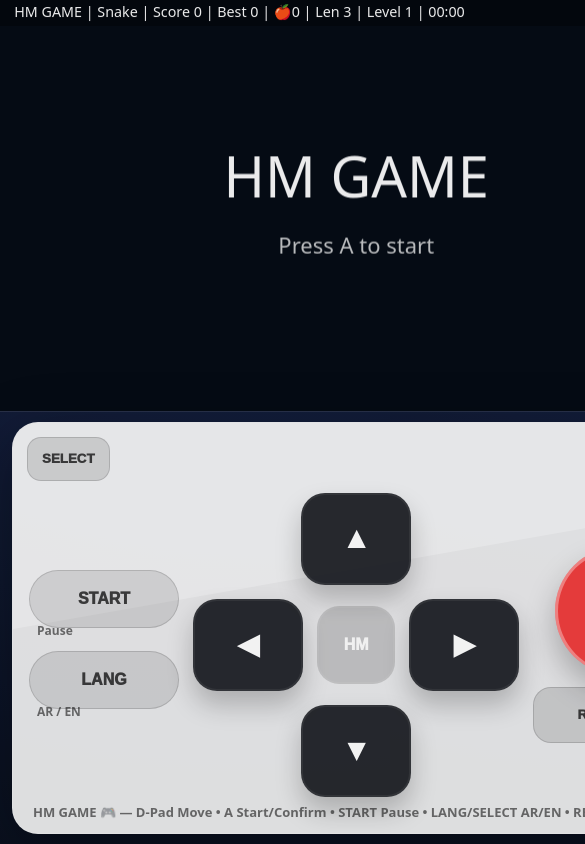
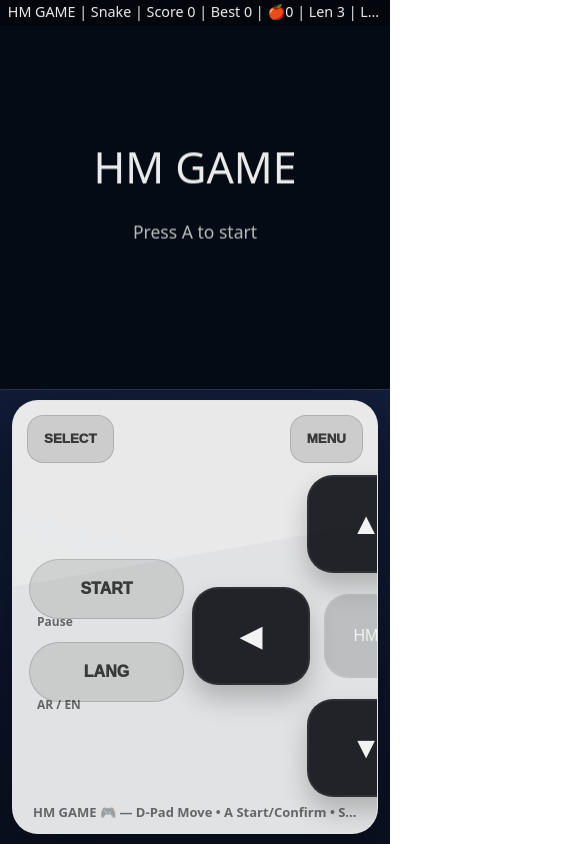
Before and after one commit to romojask/HM-GAME, a plain HTML site: page index.html in a window 390 px wide. Shown: the top 844 px of the page, 585 px wide, since content can reach past the window. Drawn offline with Linux system fonts and the light colour scheme.

Commit message:
Update index.html

```diff
--- a/index.html
+++ b/index.html
@@ -12,36 +12,43 @@
       --txt: rgba(255,255,255,.92);
       --line: rgba(255,255,255,.14);
 
-      --padBase: rgba(240,240,240,.92);
-      --padDark: rgba(22,24,30,.92);
+      --padBase: rgba(240,240,240,.94);
+      --padDark: rgba(22,24,30,.94);
       --shadow: rgba(0,0,0,.35);
 
       --A:#e43b3b;
 
-      /* ✅ تحكم سريع بتقسيم الصفحة (أكبر للشاشة) */
-      --gamePart: 58;
-      --padPart: 42;
+      /* ✅ خليه أكبر للعبة (بدون ما نخفي الأزرار) */
+      --gamePart: 62;
+      --padPart: 38;
+
+      /* ✅ سيتحدد من JS: 1% من الارتفاع الحقيقي */
+      --vh: 1vh;
     }
 
     *{box-sizing:border-box}
     html,body{height:100%}
+
     body{
       margin:0;
       font-family: system-ui, -apple-system, Segoe UI, Roboto, Arial;
       background: radial-gradient(1200px 900px at 70% 15%, #1b2a55, var(--bg));
       color:var(--txt);
+
+      /* ✅ لا نسمح بسكرول يسبب قص/إخفاء عناصر */
       overflow:hidden;
+      overscroll-behavior: none;
+
       -webkit-tap-highlight-color: transparent;
       touch-action: manipulation;
     }
 
-    /* ✅ أفضل تعامل مع شريط المتصفح في الموبايل */
+    /* ✅ أهم إصلاح: ارتفاع التطبيق = ارتفاع مرئي حقيقي */
     .app{
-      height: 100svh;
-      height: 100dvh;
-      min-height: 100vh;
+      height: calc(var(--vh) * 100);
       display:grid;
       grid-template-rows: calc(var(--gamePart) * 1fr) calc(var(--padPart) * 1fr);
+      min-height: 0;
     }
 
     /* ======= شاشة اللعبة ======= */
@@ -70,6 +77,7 @@
       padding: 10px 12px;
       padding-bottom: calc(10px + env(safe-area-inset-bottom));
       background: rgba(0,0,0,.12);
+      overflow:hidden;
     }
 
     .padBody{
@@ -86,6 +94,7 @@
       display:flex;
       flex-direction:column;
       justify-content:space-between;
+      min-height: 0;
     }
     .padBody:before{
       content:"";
@@ -101,11 +110,13 @@
       cursor:pointer;
       user-select:none;
       -webkit-user-select:none;
-      touch-action:none; /* ✅ يقلل تأخر/سلوك التمرير أثناء الضغط */
+
+      /* ✅ يقلل تأخر/تداخل المتصفح */
+      touch-action:none;
     }
     .btn:active{ transform: translateY(1px); }
 
-    /* شريط علوي صغير داخل يد التحكم */
+    /* أعلى يد التحكم */
     .padTop{
       z-index:1;
       display:flex;
@@ -115,26 +126,27 @@
       padding: 2px 2px 6px 2px;
     }
     .smallBtn{
-      height: 44px;
-      padding: 0 14px;
-      border-radius: 14px;
+      height: 48px;
+      padding: 0 16px;
+      border-radius: 16px;
       background: rgba(0,0,0,.12);
       border: 1px solid rgba(0,0,0,.14);
       font-weight: 1000;
       color: rgba(0,0,0,.72);
     }
 
-    /* ✅ أهم شيء: D-PAD في الوسط وكبير */
+    /* ✅ D-PAD في الوسط + كبير */
     .padMain{
       z-index:1;
       display:grid;
-      grid-template-columns: 1fr 1.2fr 1fr; /* الوسط أكبر */
+      grid-template-columns: 1fr 1.35fr 1fr; /* الوسط أكبر */
       align-items:center;
       gap: 10px;
       padding: 6px 0;
+      min-height: 0;
     }
 
-    /* يسار: SELECT/START على الهامش */
+    /* يسار: أزرار جانبية */
     .sideLeft{
       display:grid;
       justify-items:start;
@@ -142,8 +154,8 @@
       padding-left: 4px;
     }
     .pill{
-      width: 165px;
-      height: 62px;
+      width: 170px;
+      height: 64px;
       border-radius: 999px;
       background: rgba(0,0,0,.10);
       border: 1px solid rgba(0,0,0,.14);
@@ -159,7 +171,7 @@
       padding-left: 8px;
     }
 
-    /* الوسط: D-PAD عملاق */
+    /* وسط: D-PAD عملاق */
     .dpad{
       display:grid;
       justify-items:center;
@@ -171,27 +183,27 @@
       align-items:center;
     }
     .padBtn{
-      width: 122px;
-      height: 102px;
-      border-radius: 24px;
+      width: 132px;
+      height: 110px;
+      border-radius: 26px;
       background: var(--padDark);
       color: rgba(255,255,255,.94);
-      font-weight: 1000;
-      font-size: 30px;
+      font-weight: 1100;
+      font-size: 32px;
       box-shadow: inset 0 0 0 2px rgba(255,255,255,.06), 0 14px 26px rgba(0,0,0,.22);
     }
     .centerDot{
-      width: 86px;
-      height: 86px;
-      border-radius: 22px;
+      width: 92px;
+      height: 92px;
+      border-radius: 24px;
       background: rgba(0,0,0,.16);
       color: rgba(255,255,255,.78);
-      font-weight: 1000;
+      font-weight: 1100;
       font-size: 16px;
       box-shadow: inset 0 0 0 2px rgba(255,255,255,.05);
     }
 
-    /* يمين: A كبير + Restart على الهامش */
+    /* يمين: A كبير + Restart */
     .sideRight{
       display:grid;
       justify-items:end;
@@ -199,22 +211,22 @@
       padding-right: 4px;
     }
     .A{
-      width: 138px;
-      height: 138px;
+      width: 148px;
+      height: 148px;
       border-radius: 999px;
       background: var(--A);
       color: rgba(255,255,255,.95);
-      font-weight: 1100;
-      font-size: 30px;
+      font-weight: 1200;
+      font-size: 32px;
       box-shadow: inset 0 0 0 3px rgba(255,255,255,.35), 0 16px 30px rgba(0,0,0,.25);
     }
     .restart{
-      width: 165px;
-      height: 56px;
+      width: 170px;
+      height: 58px;
       border-radius: 18px;
       background: rgba(0,0,0,.12);
       border: 1px solid rgba(0,0,0,.14);
-      font-weight: 1000;
+      font-weight: 1100;
       color: rgba(0,0,0,.72);
     }
 
@@ -230,28 +242,33 @@
       padding: 0 8px;
     }
 
-    /* موبايلات أصغر: قلل قليلًا لكن يبقى كبير */
+    /* ✅ للشاشات الصغيرة: ما يصير قص */
     @media (max-width: 420px){
-      .padBtn{ width: 110px; height: 92px; font-size: 28px; }
-      .centerDot{ width: 78px; height: 78px; }
-      .pill{ width: 150px; height: 58px; }
-      .restart{ width: 150px; }
-      .A{ width: 128px; height: 128px; }
+      .padBtn{ width: 118px; height: 98px; font-size: 30px; }
+      .centerDot{ width: 84px; height: 84px; }
+      .pill{ width: 155px; height: 60px; }
+      .restart{ width: 155px; }
+      .A{ width: 136px; height: 136px; }
       .padMain{ gap: 8px; }
+    }
+
+    /* ✅ إذا الشاشة قصيرة جدًا: قلل قليلًا بدل ما تختفي الأزرار */
+    @media (max-height: 720px){
+      :root{ --gamePart: 58; --padPart: 42; }
+      .padBtn{ width: 116px; height: 96px; }
+      .A{ width: 132px; height: 132px; }
     }
   </style>
 </head>
 
 <body>
   <div class="app">
-    <!-- GAME SCREEN -->
     <div class="screenWrap">
       <div class="screenFrame">
         <canvas id="cv"></canvas>
       </div>
     </div>
 
-    <!-- CONTROLLER -->
     <div class="pad">
       <div class="padBody">
 
@@ -261,7 +278,6 @@
         </div>
 
         <div class="padMain">
-          <!-- LEFT SIDE -->
           <div class="sideLeft">
             <div>
               <button class="btn pill" data-k="START">START</button>
@@ -273,7 +289,6 @@
             </div>
           </div>
 
-          <!-- CENTER BIG D-PAD -->
           <div class="dpad">
             <button class="btn padBtn" data-k="UP">▲</button>
             <div class="drow">
@@ -284,7 +299,6 @@
             <button class="btn padBtn" data-k="DOWN">▼</button>
           </div>
 
-          <!-- RIGHT SIDE -->
           <div class="sideRight">
             <button class="btn A" data-k="A">A</button>
             <button class="btn restart" data-k="L">RESTART</button>
@@ -302,12 +316,22 @@
 (() => {
   "use strict";
 
+  /* ✅ FIX: viewport height الحقيقي (يحل مشكلة اختفاء الأزرار + قص اللعبة)
+     يعتمد على visualViewport إذا موجود، وإلا innerHeight */
+  function setRealVH(){
+    const h = (window.visualViewport?.height || window.innerHeight);
+    document.documentElement.style.setProperty("--vh", (h * 0.01) + "px");
+  }
+  setRealVH();
+  window.addEventListener("resize", setRealVH);
+  window.visualViewport?.addEventListener("resize", setRealVH);
+  window.visualViewport?.addEventListener("scroll", setRealVH);
+
   const cv = document.getElementById("cv");
   const ctx = cv.getContext("2d", { alpha:false });
 
-  // ---------- Resize (DPR safe)
   let W=0, H=0, D=1;
-  function resize(){
+  function resizeCanvas(){
     const r=cv.getBoundingClientRect();
     D = Math.max(1, window.devicePixelRatio || 1);
     W = r.width; H = r.height;
@@ -316,8 +340,9 @@
     ctx.setTransform(D,0,0,D,0,0);
     ctx.imageSmoothingEnabled = false;
   }
-  window.addEventListener("resize", resize);
-  window.addEventListener("contextmenu", e => e.preventDefault());
+
+  // منع قائمة الضغط الطويل
+  window.addEventListener("contextmenu", e => e.preventDefault(), {passive:false});
 
   const clamp=(v,a,b)=>Math.max(a,Math.min(b,v));
   const now=()=>performance.now();
@@ -327,8 +352,8 @@
     return `${pad2(Math.floor(s/60))}:${pad2(s%60)}`;
   };
 
-  // ---------- Language
-  const LANG_KEY="HM_LANG_SNAKE_VFINAL";
+  // Language
+  const LANG_KEY="HM_LANG_SNAKE_FINAL2";
   let lang = localStorage.getItem(LANG_KEY) || "en";
   const T={
     ar:{
@@ -336,20 +361,16 @@
       menu:"اضغط A للبدء",
       paused:"⏸️ متوقف مؤقتاً",
       over:"😵 انتهت اللعبة",
-      win:"🏆 لقد ربحت!",
       score:"النتيجة", best:"الأفضل", time:"الوقت",
       apples:"تفاح", len:"الطول", level:"المستوى",
-      hint:"D-Pad للحركة • A بدء • START توقف • LANG/SELECT لغة • RESTART إعادة • MENU قائمة",
     },
     en:{
       title:"HM GAME | Snake",
       menu:"Press A to start",
       paused:"⏸️ Paused",
       over:"😵 Game Over",
-      win:"🏆 YOU WIN!",
       score:"Score", best:"Best", time:"Time",
       apples:"Apples", len:"Len", level:"Level",
-      hint:"Move: D-Pad • A Start • START Pause • LANG/SELECT • RESTART • MENU",
     }
   };
   function applyLang(){
@@ -363,38 +384,28 @@
   }
   applyLang();
 
-  // ---------- Best score
-  const BEST_KEY="HM_BEST_SNAKE_VFINAL";
+  // Best score
+  const BEST_KEY="HM_BEST_SNAKE_FINAL2";
   let best = Number(localStorage.getItem(BEST_KEY) || "0");
   function setBest(v){
-    if(v > best){
-      best = v;
-      localStorage.setItem(BEST_KEY, String(best));
-    }
+    if(v>best){ best=v; localStorage.setItem(BEST_KEY, String(best)); }
   }
 
-  // ---------- Input (Fast + stable)
-  // ملاحظة: تأخر الإدخال عادة يأتي من: event delay + frame scheduling.
-  // نحن نستخدم touch-action:none + PointerCapture لتثبيت اللمس،
-  // ونقرأ الاتجاه المطلوب مباشرة كل حركة. 2
+  // Input: PointerCapture + touch-action none
   const hold={left:false,right:false,up:false,down:false};
-  let wantDir = {x:1,y:0}; // direction buffer (آخر اتجاه مطلوب)
-  const jp={A:false,START:false,LANG:false,SELECT:false,L:false,R:false};
-
+  let wantDir = {x:1,y:0};
+  const jp={A:false,START:false,LANG:false,L:false,R:false};
   function clearJP(){ for(const k in jp) jp[k]=false; }
 
   function setWant(dx,dy){
-    // منع الرجوع للخلف مباشرة
     if(dx === -Snake.dir.x && dy === -Snake.dir.y) return;
     wantDir = {x:dx, y:dy};
   }
-
   function onDownKey(k){
     if(k==="UP"){ hold.up=true; setWant(0,-1); }
     if(k==="DOWN"){ hold.down=true; setWant(0,1); }
     if(k==="LEFT"){ hold.left=true; setWant(-1,0); }
     if(k==="RIGHT"){ hold.right=true; setWant(1,0); }
-
     if(k==="A") jp.A=true;
     if(k==="START") jp.START=true;
     if(k==="LANG" || k==="SELECT") jp.LANG=true;
@@ -414,7 +425,8 @@
       e.preventDefault();
       btn.setPointerCapture(e.pointerId);
       onDownKey(k);
-    });
+    }, {passive:false});
+
     const off=(e)=>{
       onUpKey(k);
       try{ btn.releasePointerCapture(e.pointerId); }catch{}
@@ -424,7 +436,7 @@
     btn.addEventListener("lostpointercapture", off);
   });
 
-  // ---------- UI helpers
+  // UI
   function rr(x,y,w,h,r,fill){
     const rad=Math.min(r,w/2,h/2);
     ctx.beginPath();
@@ -436,9 +448,7 @@
     ctx.closePath();
     if(fill) ctx.fill(); else ctx.stroke();
   }
-
   function topBarH(){ return clamp(H*0.060, 26, 40); }
-
   function ellipsize(text, maxW){
     if(ctx.measureText(text).width <= maxW) return text;
     let s=text;
@@ -446,7 +456,7 @@
     return s+"…";
   }
 
-  // ---------- Game state
+  // State
   const S={
     mode:"menu", // menu | play | pause | result
     score:0, apples:0, len:3, level:1,
@@ -486,47 +496,39 @@
     return h;
   }
 
-  // ---------- Snake (dynamic grid to fill the screen better)
+  // Snake
   const Snake = {
-    // grid set at init to match canvas aspect (fills more)
-    GW: 28,
-    GH: 20,
+    GW: 30, GH: 20,
     cell: 18, ox:0, oy:0,
     snake: [],
     dir: {x:1,y:0},
     food: {x:5,y:5},
     alive: true,
+    accMs: 0,
+    moveEveryMs: 90,
 
-    // movement timing (less "lag")
-    accMs: 0,
-    moveEveryMs: 95, // ✅ أسرع من قبل (استجابة أفضل)
+    computeGridForScreen(){
+      const topH = topBarH();
+      const usableW = Math.max(1, W);
+      const usableH = Math.max(1, H - topH);
+      const GH = 20;
+      let GW = Math.round(GH * (usableW / usableH));
+      GW = clamp(GW, 26, 38);
+      this.GH = GH;
+      this.GW = GW;
+    },
 
     layout(){
       const topH = topBarH();
-      const pad = 2;
+      const pad = 0; // ✅ بدون حواف تقريبًا
       const usableW = W - pad*2;
       const usableH = (H - topH) - pad*2;
 
-      // compute cell with current GW/GH
       this.cell = Math.floor(Math.min(usableW/this.GW, usableH/this.GH));
-      this.cell = clamp(this.cell, 14, 48);
+      this.cell = clamp(this.cell, 14, 60);
 
       this.ox = Math.floor((W - this.cell*this.GW)/2);
       this.oy = Math.floor(topH + ((H-topH) - this.cell*this.GH)/2);
-    },
-
-    computeGridForScreen(){
-      // choose GH fixed-ish, compute GW from aspect so board fills better
-      const topH = topBarH();
-      const usableW = W;
-      const usableH = Math.max(1, H - topH);
-
-      const GH = 20;
-      let GW = Math.round(GH * (usableW / usableH));
-      GW = clamp(GW, 24, 36);
-
-      this.GH = GH;
-      this.GW = GW;
     },
 
     placeFood(){
@@ -555,7 +557,7 @@
 
       this.alive=true;
       this.accMs=0;
-      this.moveEveryMs=95;
+      this.moveEveryMs=90;
 
       this.placeFood();
     },
@@ -577,7 +579,6 @@
     step(){
       if(!this.alive) return;
 
-      // apply buffered direction immediately at each move
       this.dir = {x: wantDir.x, y: wantDir.y};
 
       const h=this.snake[0];
@@ -595,8 +596,7 @@
         S.len=this.snake.length;
 
         S.level = 1 + Math.floor(S.apples/5);
-        // كل مستوى يقلل زمن الحركة => استجابة أسرع
-        this.moveEveryMs = clamp(95 - (S.level-1)*6, 45, 95);
+        this.moveEveryMs = clamp(90 - (S.level-1)*6, 45, 90);
 
         this.placeFood();
         setBest(S.score);
@@ -609,14 +609,12 @@
     update(dtMs){
       this.layout();
 
-      // If holding a direction, refresh wantDir (feels snappier)
       if(hold.up) setWant(0,-1);
       else if(hold.down) setWant(0,1);
       else if(hold.left) setWant(-1,0);
       else if(hold.right) setWant(1,0);
 
       this.accMs += dtMs;
-
       while(this.accMs >= this.moveEveryMs){
         this.accMs -= this.moveEveryMs;
         this.step();
@@ -627,25 +625,12 @@
     draw(){
       this.layout();
 
-      // background
       ctx.fillStyle="#061025";
       ctx.fillRect(0,0,W,H);
 
-      // board
-      ctx.fillStyle="rgba(255,255,255,.04)";
-      rr(this.ox-6, this.oy-6, this.cell*this.GW+12, this.cell*this.GH+12, 16, true);
-
-      // allow faint grid (optional, nice)
-      ctx.strokeStyle="rgba(255,255,255,.04)";
-      ctx.lineWidth=1;
-      for(let x=0;x<=this.GW;x++){
-        const xx=this.ox + x*this.cell;
-        ctx.beginPath(); ctx.moveTo(xx, this.oy); ctx.lineTo(xx, this.oy+this.cell*this.GH); ctx.stroke();
-      }
-      for(let y=0;y<=this.GH;y++){
-        const yy=this.oy + y*this.cell;
-        ctx.beginPath(); ctx.moveTo(this.ox, yy); ctx.lineTo(this.ox+this.cell*this.GW, yy); ctx.stroke();
-      }
+      // board background أكبر
+      ctx.fillStyle="rgba(255,255,255,.05)";
+      rr(this.ox-4, this.oy-4, this.cell*this.GW+8, this.cell*this.GH+8, 18, true);
 
       // food
       const fx=this.ox+this.food.x*this.cell+this.cell/2;
@@ -681,7 +666,6 @@
     }
   };
 
-  // ---------- Screens
   function drawMenu(){
     ctx.fillStyle="#050b14";
     ctx.fillRect(0,0,W,H);
@@ -755,7 +739,6 @@
     ctx.fillText("A: Restart   •   MENU: Menu   •   START: Close", W/2, y + h*0.88);
   }
 
-  // ---------- Flow
   function goMenu(){
     S.mode="menu";
     S.score=0; S.apples=0; S.len=3; S.level=1;
@@ -772,10 +755,10 @@
     else if(S.mode==="pause"){ S.mode="play"; startClock(); }
   }
 
-  // ---------- Main loop (rAF for responsiveness) 3
   let last=now();
   function loop(){
-    resize();
+    setRealVH();
+    resizeCanvas();
 
     const t=now();
     const dtMs = clamp(t-last, 0, 50);
@@ -814,7 +797,6 @@
       return;
     }
 
-    // play
     Snake.update(dtMs);
     Snake.draw();
     drawTopBar();
@@ -825,7 +807,6 @@
 
   goMenu();
   requestAnimationFrame(loop);
-
 })();
 </script>
 </body>
```
